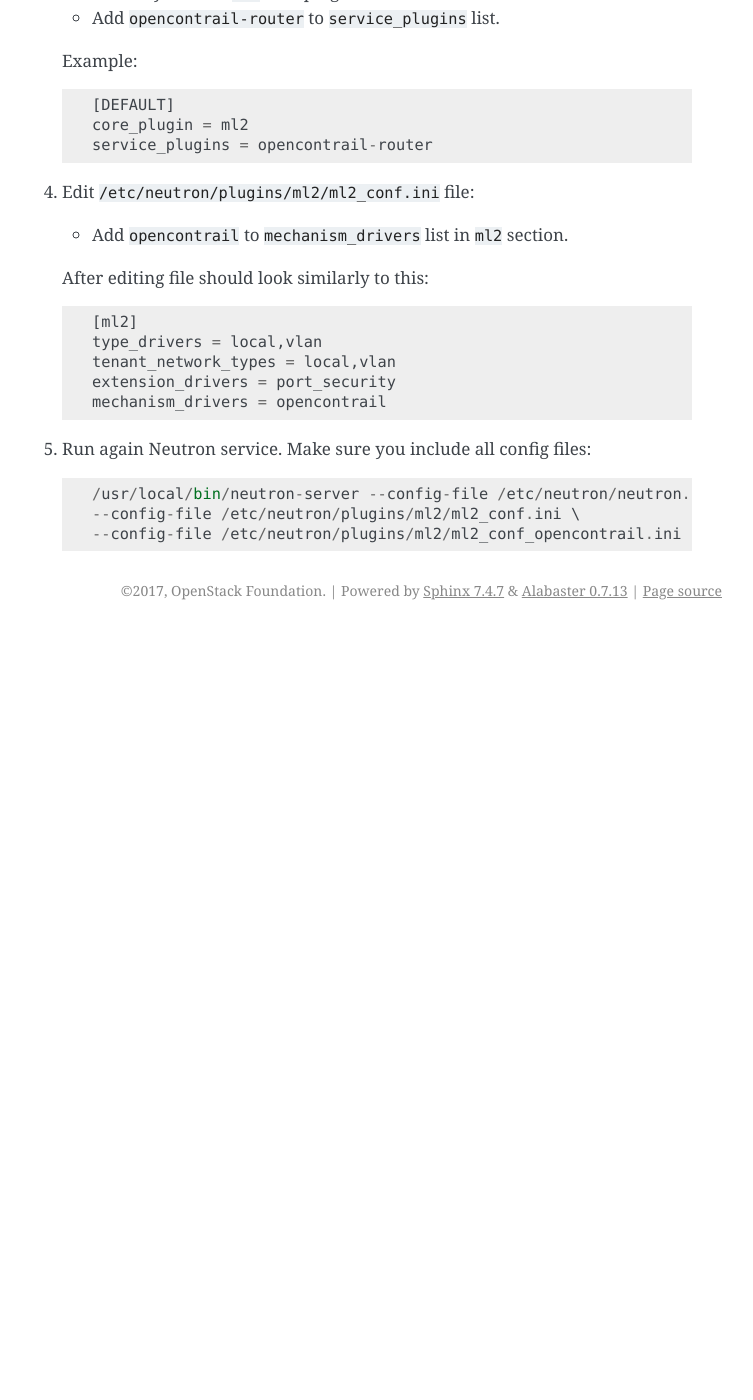
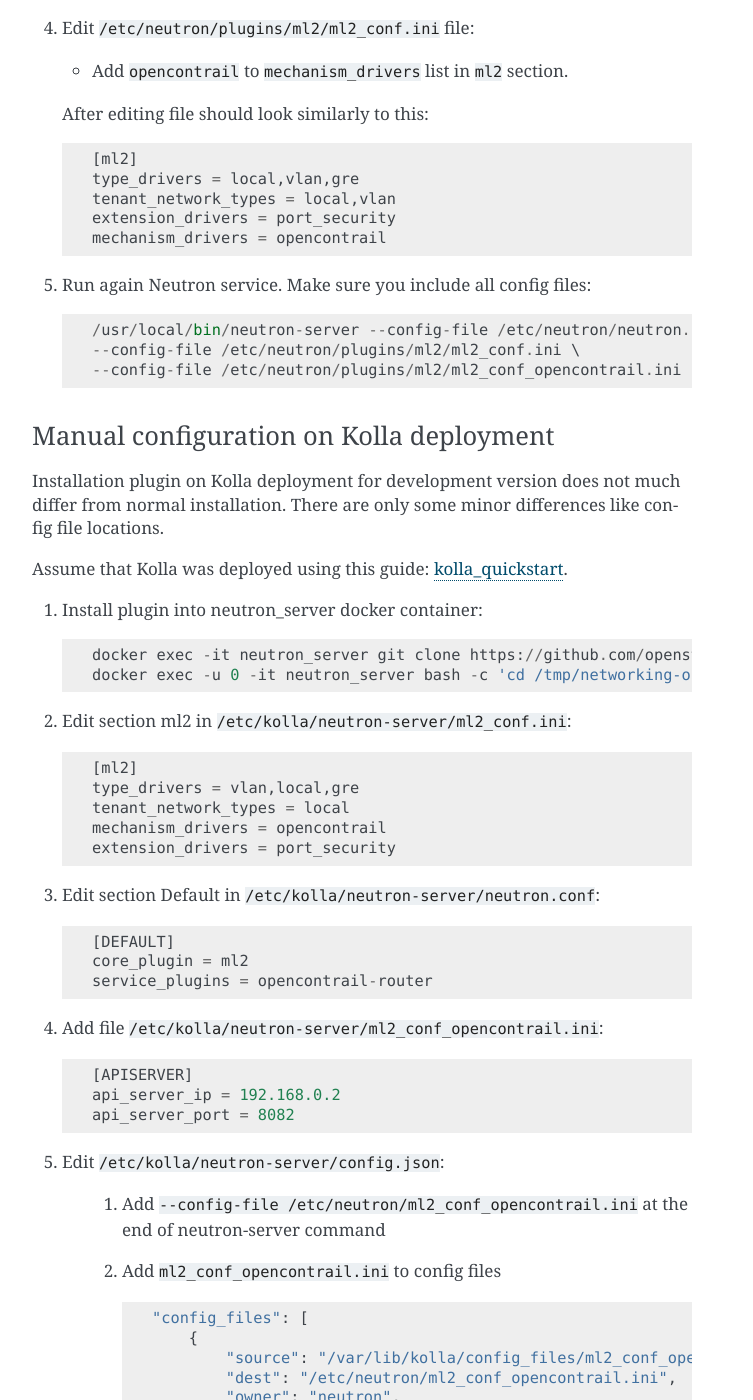
Before and after one commit to openstack-archive/networking-opencontrail, a Sphinx documentation site: the page built from doc/source/usage.rst, in a window 1280 px wide and 1400 px high, scrolled down 878 px. Shown: the whole window, without its empty margins (388-1141 px from the left). Built offline with Sphinx 7.4.7, drawn with Linux system fonts in a browser that asks for light colours; before the commit the page ends 1508 px from its top, so only the background shows below that; some of the changed text lies outside the part shown.

Commit message:
Update docs for install plugin
Change-Id: Ie9eaffed94b28f62a0bbaec0fc8e88bf570a83f6

```diff
--- a/doc/source/installation.rst
+++ b/doc/source/installation.rst
@@ -6,9 +6,4 @@
 
     $ pip install networking-opencontrail
 
-Or, if you have virtualenvwrapper installed::
-
-    $ mkvirtualenv networking-opencontrail
-    $ pip install networking-opencontrail
-
 You can also install it as a DevStack plugin (see :doc:`devstack`).
--- a/doc/source/usage.rst
+++ b/doc/source/usage.rst
@@ -2,15 +2,8 @@
 Usage
 ========
 
-Using networking-opencontrail in a project
-==========================================
-
-To use networking-opencontrail in a project::
-
-    import networking_opencontrail
-
-Using networking-opencontrail as an OpenStack ML2 driver
-========================================================
+Using networking-opencontrail as an OpenStack Neutron plugin
+============================================================
 
 When installed via DevStack
 ---------------------------
@@ -50,7 +43,7 @@
    After editing file should look similarly to this::
 
     [ml2]
-    type_drivers = local,vlan
+    type_drivers = local,vlan,gre
     tenant_network_types = local,vlan
     extension_drivers = port_security
     mechanism_drivers = opencontrail
@@ -60,3 +53,57 @@
     /usr/local/bin/neutron-server --config-file /etc/neutron/neutron.conf \
     --config-file /etc/neutron/plugins/ml2/ml2_conf.ini \
     --config-file /etc/neutron/plugins/ml2/ml2_conf_opencontrail.ini
+
+
+Manual configuration on Kolla deployment
+----------------------------------------
+
+Installation plugin on Kolla deployment for development version
+does not much differ from normal installation.
+There are only some minor differences like config file locations.
+
+Assume that Kolla was deployed using this guide: `kolla_quickstart`_.
+
+.. _kolla_quickstart: https://docs.openstack.org/kolla-ansible/queens/user/quickstart.html
+
+#. Install plugin into neutron_server docker container::
+
+    docker exec -it neutron_server git clone https://github.com/openstack/networking-opencontrail.git /tmp/networking-opencontrail
+    docker exec -u 0 -it neutron_server bash -c 'cd /tmp/networking-opencontrail; python setup.py install'
+
+#. Edit section ml2 in ``/etc/kolla/neutron-server/ml2_conf.ini``::
+
+    [ml2]
+    type_drivers = vlan,local,gre
+    tenant_network_types = local
+    mechanism_drivers = opencontrail
+    extension_drivers = port_security
+
+#. Edit section Default in ``/etc/kolla/neutron-server/neutron.conf``::
+
+    [DEFAULT]
+    core_plugin = ml2
+    service_plugins = opencontrail-router
+
+#. Add file ``/etc/kolla/neutron-server/ml2_conf_opencontrail.ini``::
+
+    [APISERVER]
+    api_server_ip = 192.168.0.2
+    api_server_port = 8082
+
+#. Edit ``/etc/kolla/neutron-server/config.json``:
+
+    #. Add ``--config-file /etc/neutron/ml2_conf_opencontrail.ini`` at the end of neutron-server command
+    #. Add ``ml2_conf_opencontrail.ini`` to config files ::
+
+        "config_files": [
+            {
+                "source": "/var/lib/kolla/config_files/ml2_conf_opencontrail.ini",
+                "dest": "/etc/neutron/ml2_conf_opencontrail.ini",
+                "owner": "neutron",
+                "perm": "0600"
+            },
+
+#. Restart neutron::
+
+    docker restart neutron_server
```
Also changed, not shown: doc/source/installation/playbooks.rst (+9 -12 lines), devstack/README.rst, 1 other file.
